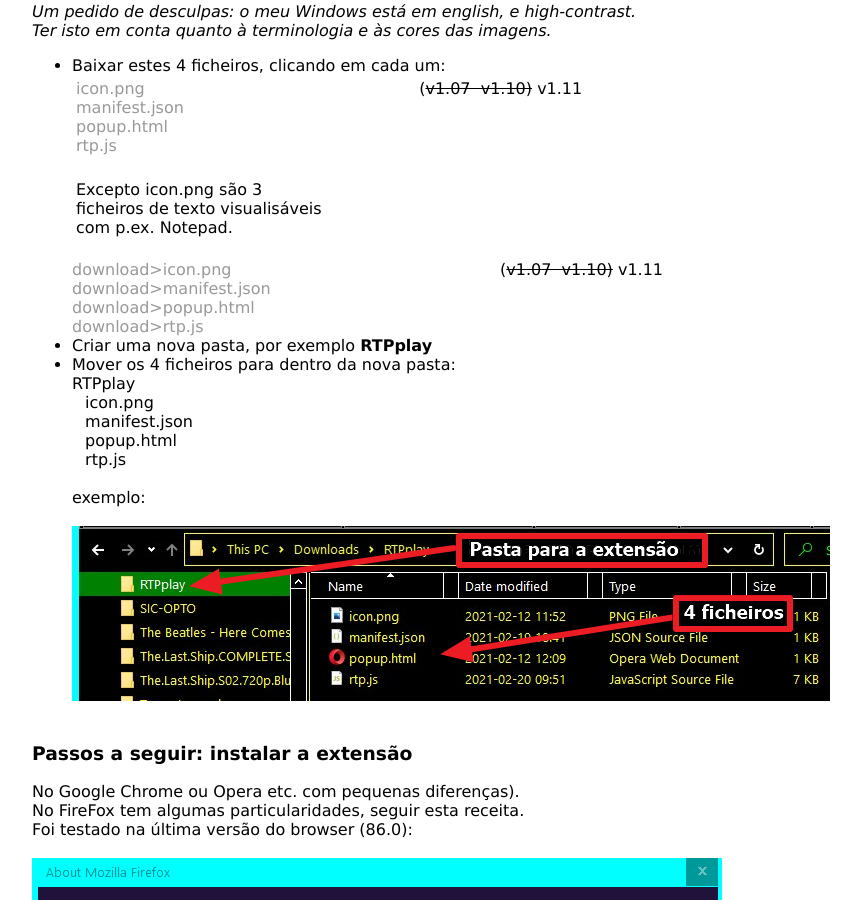
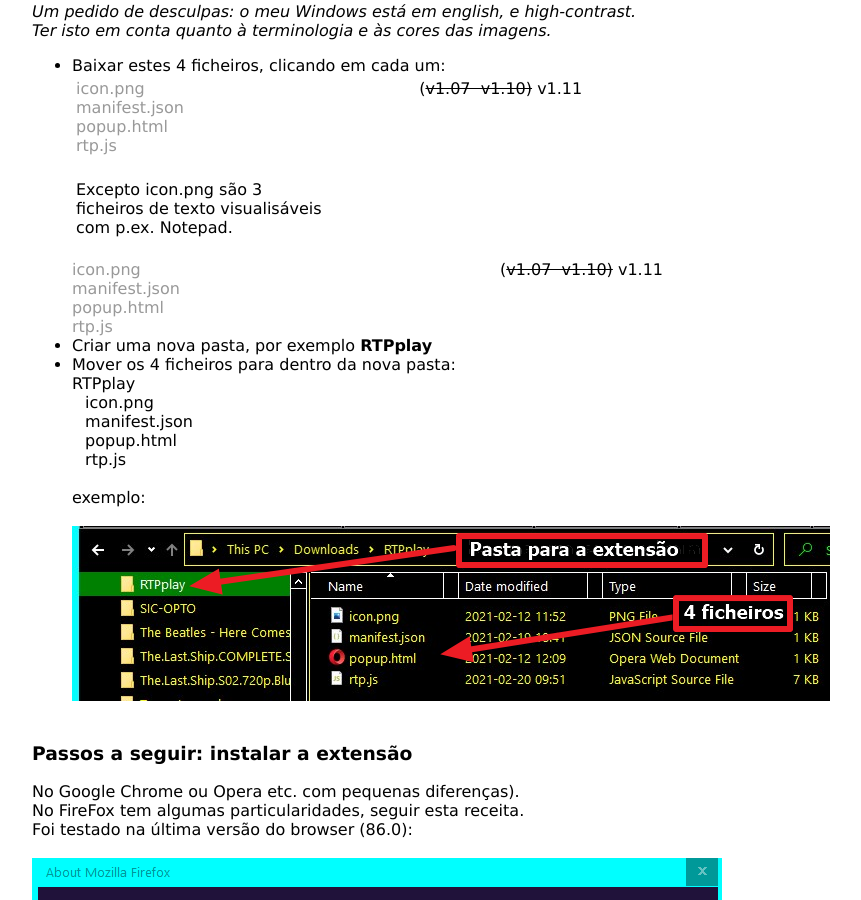
Before and after one commit to rtpplay/recursos.github.io, a Jekyll site: the page built from index_ff.html, in a window 1280 px wide and 900 px high, scrolled down 425 px. Shown: the whole window, without its empty margins (160-1021 px from the left). Built offline with Jekyll 4.4.1, drawn with Linux system fonts in a browser that asks for light colours.

Commit message:
Update index_ff.html

```diff
--- a/index_ff.html
+++ b/index_ff.html
@@ -49,10 +49,10 @@
 </table>
 
  <div style="width:100%;">
-  <div style="width:50%; float:left;"><a href="files/icon.png"> download>icon.png</a> <br>
-	<a href="files/manifest.json"> download>manifest.json</a> <br>
-	<a href="files/popup.html"> download>popup.html</a> <br>
-	<a href="files/rtp.js"> download>rtp.js</a> <br></div>
+  <div style="width:30%; float:left;"><a href="files/icon.png">icon.png</a> <br>
+	<a href="files/manifest.json">manifest.json</a> <br>
+	<a href="files/popup.html">popup.html</a> <br>
+	<a href="files/rtp.js">rtp.js</a> <br></div>
   <div style="width:50%; float:right;">(<s>v1.07 &nbsp;v1.10)</s>&nbsp;v1.11</div>
 </div>
 <div style="clear: both;"></div>
```
